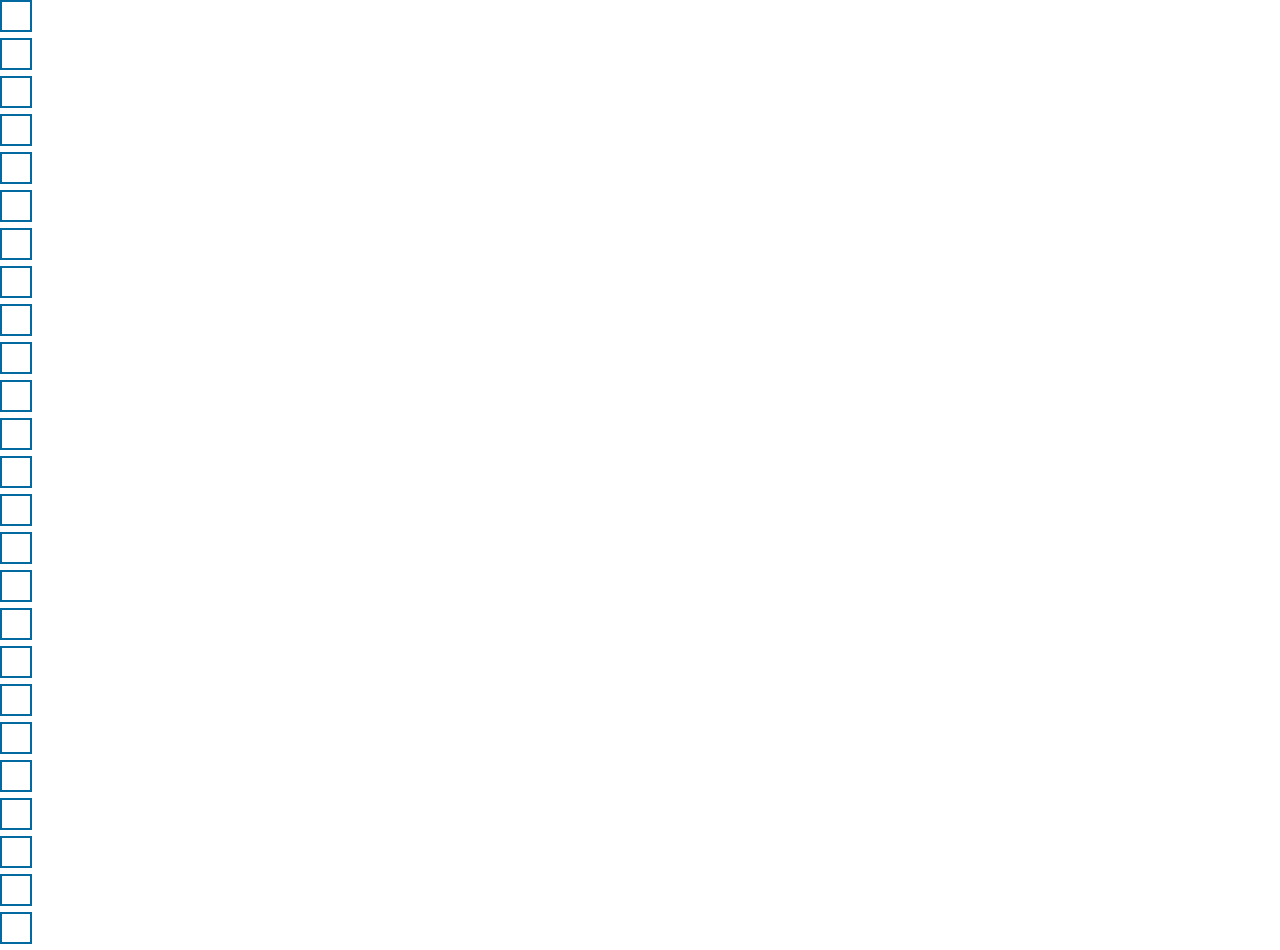
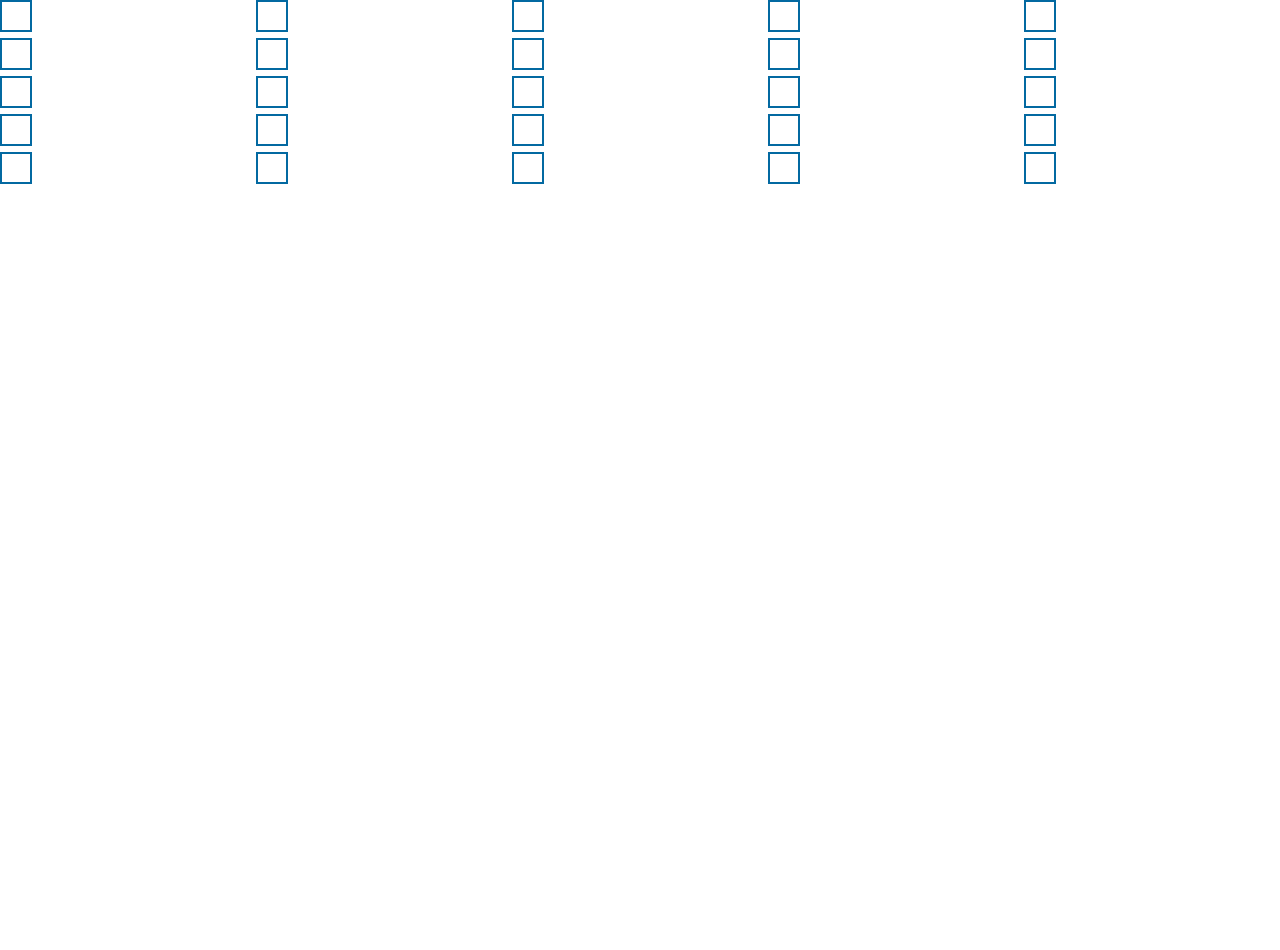
Before and after one commit to obakeng-develops/graph-visualizer, a React (Create React App) app in the folder visualizer/: page / in a window 1280 px wide. After the commit the page ends 800 px from the top, so only its background shows below. Built offline with nearby package versions, Linux system fonts and the light colour scheme.

Commit message:
Added new grid properties

```diff
--- a/visualizer/src/UI/molecules/Grid.tsx
+++ b/visualizer/src/UI/molecules/Grid.tsx
@@ -14,7 +14,7 @@ function Grid() {
   }
 
   return (
-    <div className=''>
+    <div className='grid grid-cols-5 grid-rows-5 m-0 '>
       {
         matrix.map((row, rowIdx) => {
           return <>
```
